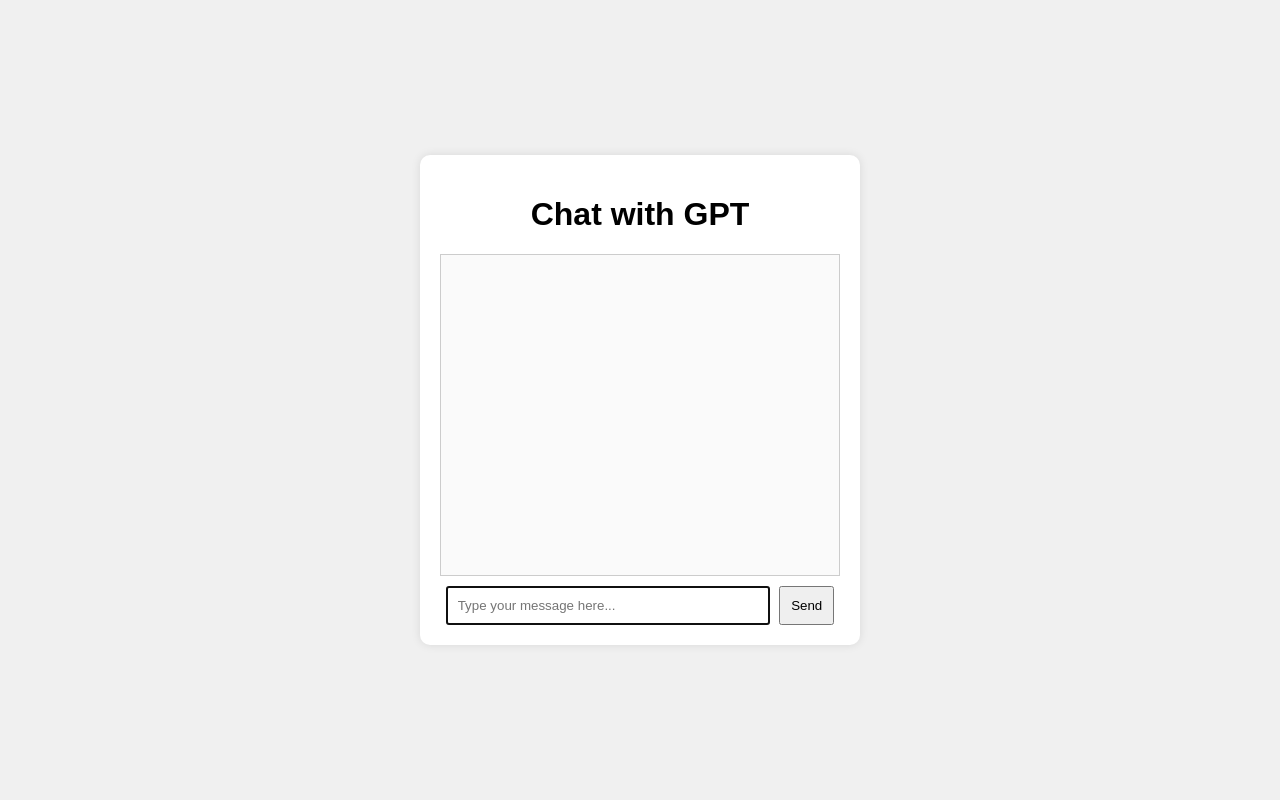
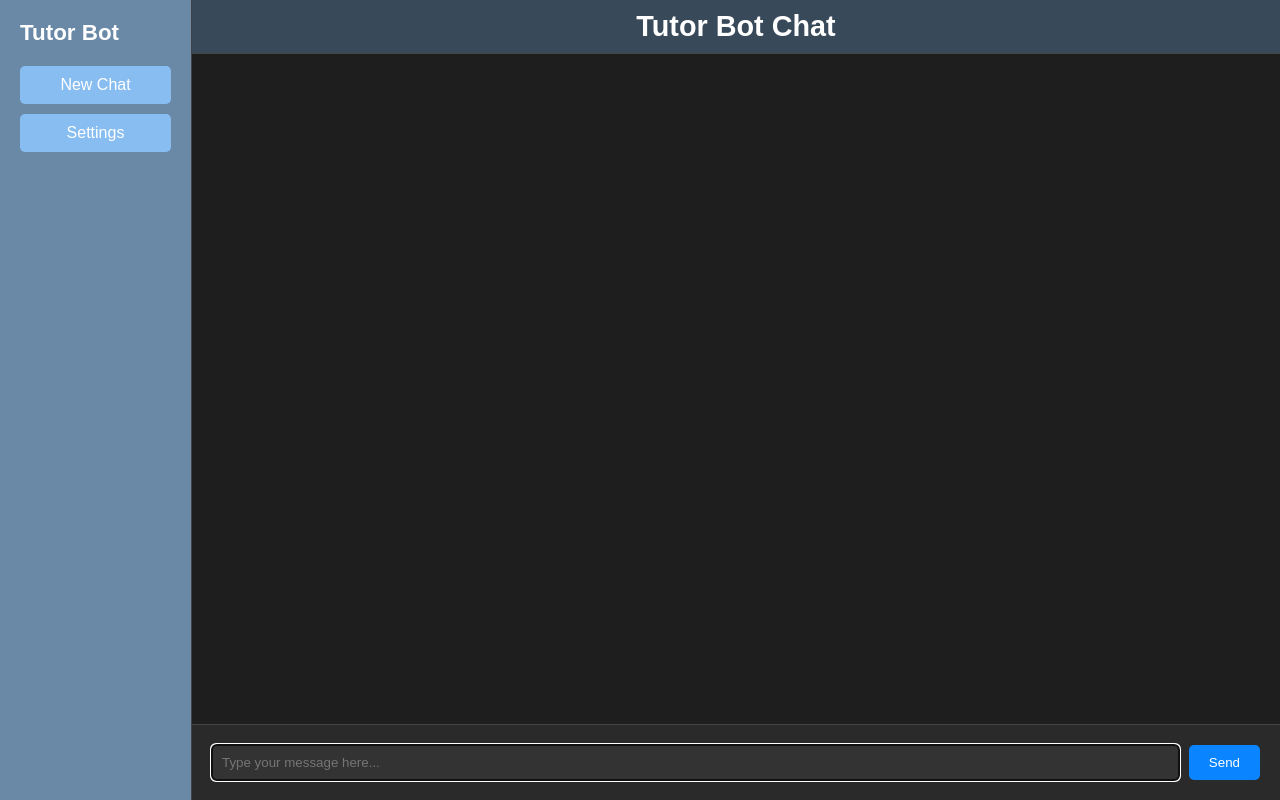
Before and after one commit to jasoonkp/dreamTeamProject, a Flask app: page / in a window 1280 px wide. Run offline with Flask 3, Linux system fonts and the light colour scheme.

Commit message:
added tutor bot chat

```diff
--- a/static/style.css
+++ b/static/style.css
@@ -1,38 +1,147 @@
-body {
-    font-family: Arial, sans-serif;
+
+
+/* Global reset */
+* {
     margin: 0;
     padding: 0;
-    display: flex;
-    justify-content: center;
-    align-items: center;
-    height: 100vh;
-    background-color: #f0f0f0;
+    box-sizing: border-box;
+    font-family: Arial, sans-serif;
 }
 
+body {
+    background-color: #121212;
+    color: #FFFFFF;
+    height: 100vh;
+    display: flex;
+}
+
+/* Full-page layout */
 .chat-container {
-    background-color: white;
-    border-radius: 10px;
+    display: flex;
+    width: 100%;
+    height: 100vh;
+    background-color: #1E1E1E;
+}
+
+/* Sidebar */
+.sidebar {
+    width: 15%;
+    background-color: #6a89a7;
     padding: 20px;
-    box-shadow: 0 0 10px rgba(0, 0, 0, 0.1);
-    width: 400px;
+    display: flex;
+    flex-direction: column;
+    justify-content: flex-start;
+    border-right: 1px solid #444;
+}
+
+.sidebar h2 {
+    color: #FFFFFF;
+    font-size: 1.4rem;
+    margin-bottom: 20px;
+}
+
+.menu {
+    list-style: none;
+}
+
+.menu li {
+    padding: 10px;
+    color: #FFFFFF;
+    cursor: pointer;
+    margin-bottom: 10px;
+    background-color: #88bdf2;
+    border-radius: 5px;
     text-align: center;
 }
 
-#chat-box {
-    height: 300px;
-    overflow-y: auto;
-    margin-bottom: 10px;
-    border: 1px solid #ccc;
-    padding: 10px;
-    background-color: #fafafa;
+.menu li:hover {
+    background-color: #444;
 }
 
-input {
-    width: 75%;
-    padding: 10px;
-    margin-right: 5px;
+/* Chat content area */
+.chat-content {
+    flex-grow: 1;
+    display: flex;
+    flex-direction: column;
+    justify-content: space-between;
 }
 
-button {
+/* Header */
+.header {
+    background-color: #384959;
+    padding: 10px;
+    text-align: center;
+    border-bottom: 1px solid #444;
+}
+
+.header h1 {
+    font-size: 1.8rem;
+    color: #FFFFFF;
+}
+
+/* Chat box area */
+#chat-box {
+    flex-grow: 1;
+    padding: 20px;
+    overflow-y: auto;
+    background-color: #1E1E1E;
+}
+
+.message {
+    margin-bottom: 15px;
+    padding: 10px;
+    border-radius: 10px;
+    width: fit-content;
+    max-width: 60%;
+}
+
+/* Input area */
+.input-container {
+    display: flex;
+    padding: 20px;
+    background-color: #2A2A2A;
+    border-top: 1px solid #444;
+}
+
+.user-message {
+    background-color: #333;
     padding: 10px;
 }
+
+.bot-message {
+    background-color: #1E1E1E;
+    padding: 10px;
+}
+
+#user-input {
+    flex-grow: 1;
+    padding: 10px;
+    border-radius: 5px;
+    border: none;
+    background-color: #333;
+    color: #fff;
+    margin-right: 10px;
+}
+
+.send-btn {
+    padding: 10px 20px;
+    border: none;
+    border-radius: 5px;
+    background-color: #0A84FF;
+    color: white;
+    cursor: pointer;
+}
+
+.send-btn:hover {
+    background-color: #0077E6;
+}
+
+/* Scrollbar styling */
+.chat-box::-webkit-scrollbar {
+    width: 8px;
+}
+
+.chat-box::-webkit-scrollbar-thumb {
+    background-color: #555;
+    border-radius: 10px;
+}
--- a/templates/index.html
+++ b/templates/index.html
@@ -3,26 +3,50 @@
 <head>
     <meta charset="UTF-8">
     <meta name="viewport" content="width=device-width, initial-scale=1.0">
-    <title>Chat with GPT</title>
+    <title>Chat with</title>
     <link rel="stylesheet" href="{{ url_for('static', filename='style.css') }}">
 </head>
 <body>
+
     <div class="chat-container">
-        <h1>Chat with GPT</h1>
-        <div id="chat-box"></div>
-        <input type="text" id="user-input" placeholder="Type your message here..." autofocus>
-        <button onclick="sendMessage()">Send</button>
+        <aside class="sidebar">
+            <h2>Tutor Bot</h2>
+            <ul class="menu">
+                <li>New Chat</li>
+                <li>Settings</li>
+            </ul>
+        </aside>
+        <!--outer container-->
+        <div class="chat-content">
+            <!--header-->
+            <header class="header">
+                <h1>Tutor Bot Chat</h1>
+            </header>
+            <!--where the chat should happen-->
+            <div id="chat-box"></div>
+            <div class="input-container">
+                <!--user text box input-->
+                <input type="text" id="user-input" placeholder="Type your message here..." autofocus>
+                <!--send button-->
+                <button class="send-btn" onclick="sendMessage()">Send</button>
+            </div>
+        </div>
     </div>
 
     <script>
         async function sendMessage() {
-            const userInput = document.getElementById('user-input').value;
+            const userInput = document.getElementById('user-input');
+            const userMessage = document.createElement('div');
+            userMessage.className = 'user-message';
+            const botMessage = document.createElement('div');
+            botMessage.className = 'bot-message';
 
             if (userInput === '') return;
 
             // Add user message to chat box
             const chatBox = document.getElementById('chat-box');
-            chatBox.innerHTML += `<p><strong>You:</strong> ${userInput}</p>`;
+            userMessage.innerHTML += `<p><strong>You:</strong> ${userInput.value}</p>`;
+            chatBox.appendChild(userMessage);
 
             // Send the user input to the backend
             const response = await fetch('/ask', {
@@ -35,10 +59,12 @@
             const assistantMessage = data.response;
 
             // Add GPT response to the chat box
-            chatBox.innerHTML += `<p><strong>GPT:</strong> ${assistantMessage}</p>`;
+            botMessage.innerHTML += `<p><strong>Tutor:</strong> ${assistantMessage}</p>`;
+            chatBox.appendChild(botMessage);
 
             // Clear the input field
             document.getElementById('user-input').value = '';
+
         }
     </script>
 </body>
```
